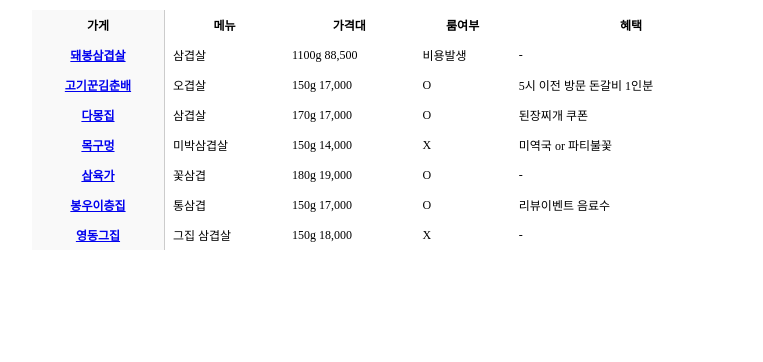
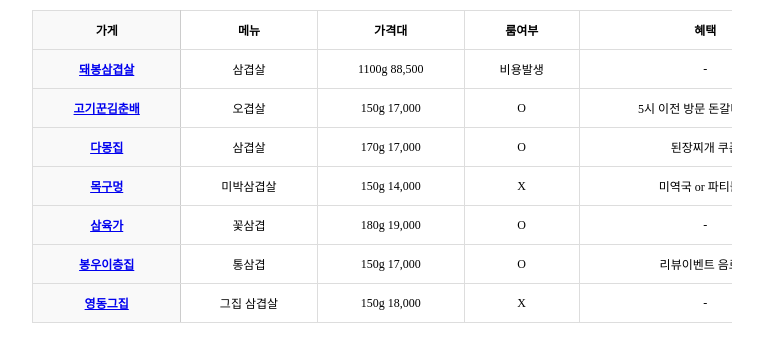
Before and after one commit to jsh120912/meat, a plain HTML site: page index.html in a window 1280 px wide. Shown: the whole page, without its empty margins (258-1021 px from the left). Drawn offline with Linux system fonts and the light colour scheme; a web font is replaced by a local one.

Commit message:
Add files via upload

```diff
--- a/index.html
+++ b/index.html
@@ -7,40 +7,13 @@
   <style>
     @font-face { font-family: 'Paperozi'; src: url('https://cdn.jsdelivr.net/gh/projectnoonnu/2408-3@1.0/Paperlogy-4Regular.woff2') format('woff2'); font-weight: 400; font-display: swap; }
     *{margin:0;padding:0;box-sizing:border-box;}
-    body{font-family:'Paperozi'; font-weight:400;}
+    body{font-family:'Paperozi'; font-weight:400; font-size: 12px;}
     #wrap{width:100%;max-width:720px;margin:0 auto;padding:10px;}
-body{
-    font-family:'Paperozi';
-    font-weight:400;
-    font-size:12px; /* 글자 크기 12px */
-}
-
-th, td{
-    padding:6px 8px; /* 패딩도 조금 줄임 */
-    font-size:12px;   /* 글자 크기 12px */
-}
-
-
-table{
-    border-collapse:collapse;
-    width:100%;
-    min-width:720px; /* 구조 그대로 유지 */
-}
-
-thead th{
-    position:sticky;
-    top:0;
-    background:#fff;
-    z-index:3;
-}
-
-tbody th, thead th:first-child{
-    position:sticky;
-    left:0;
-    background:#f9f9f9;
-    z-index:99;
-    border-right:1px solid #ccc;
-}
+    .table-container{overflow-x:auto; max-width:100%; position:relative;}
+    table{border-collapse:collapse; width:100%; min-width:800px;}
+    th, td{padding:10px 15px; border:1px solid #ddd; text-align:center;}
+    thead th{position:sticky; top:0; background:#fff; z-index:3;}
+    tbody th, thead th:first-child{position:sticky; left:0; background:#f9f9f9; z-index:99; border-right:1px solid #ccc;}
   </style>
 </head>
 <body>
```
